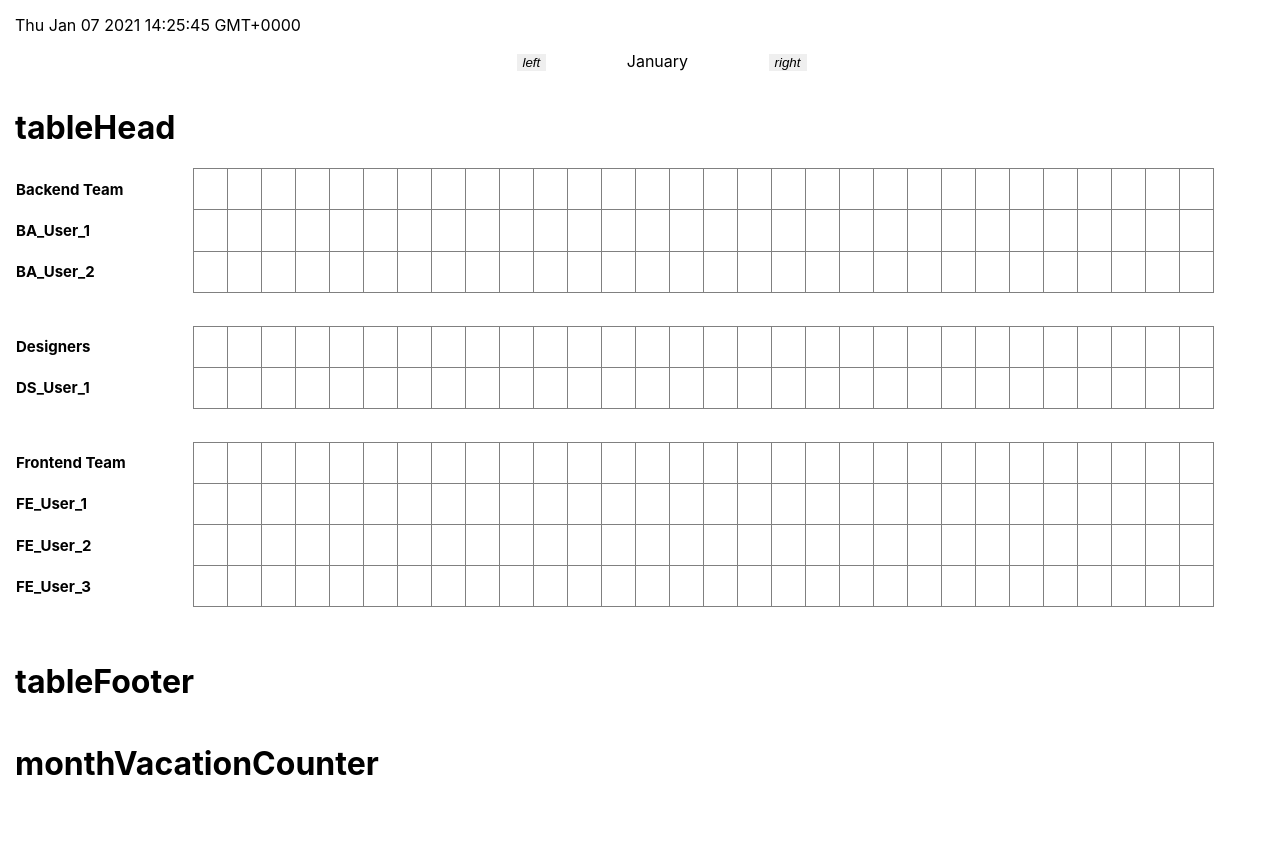
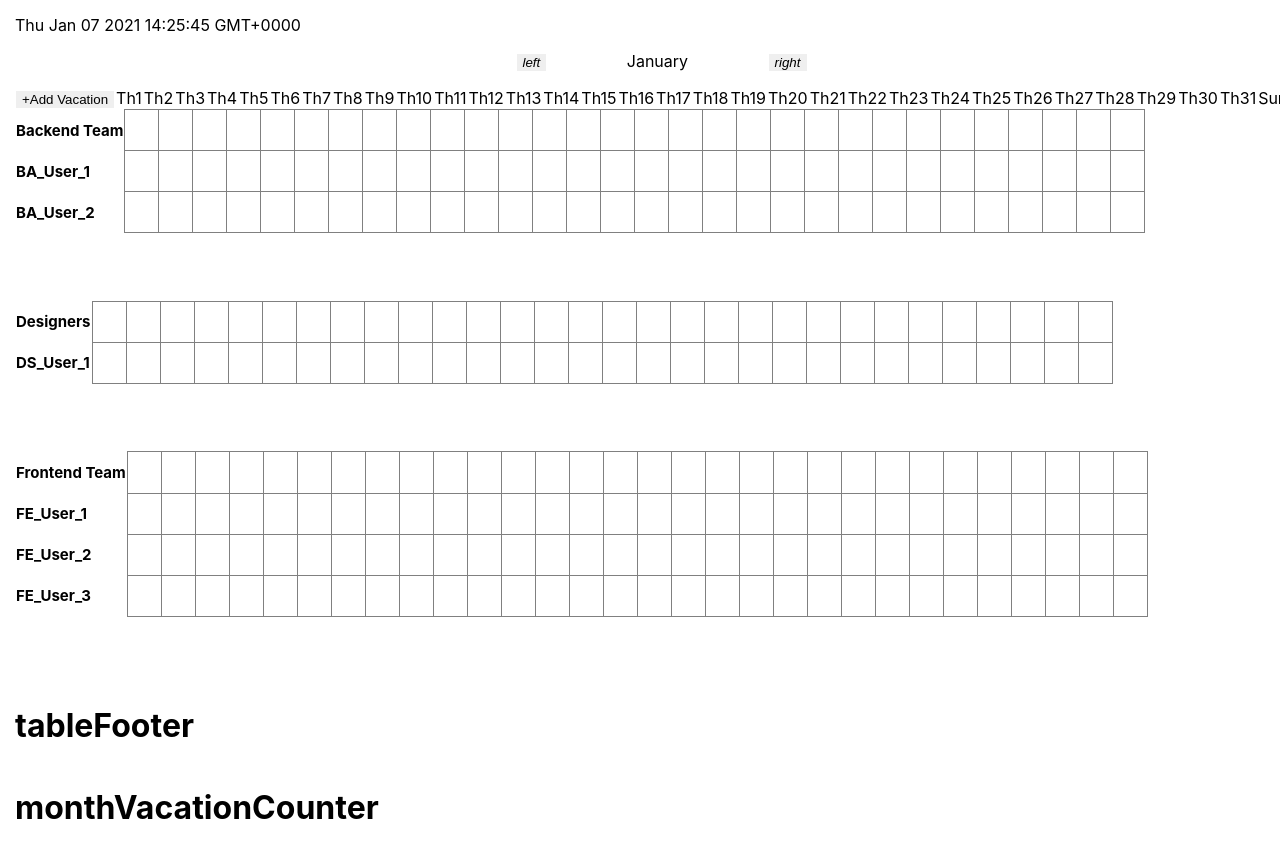
Before and after one commit to LesnovArt/calendarWithReact, a React (Create React App) app: page / in a window 1280 px wide. Shown: the top 858 px of the page. Before the commit the page ends 819 px from the top, so only its background shows below. Built offline with nearby package versions, Linux system fonts and the light colour scheme; data requests are answered from the project's data file.

Commit message:
added thead cells

```diff
--- a/src/App.js
+++ b/src/App.js
@@ -13,8 +13,9 @@ import moment from 'moment';
 
 
 function App() {
-  const [ date, setDate] = useState(moment())
+  const [ currentDate, setCurrentDate] = useState(moment())
   const [members, setPost] = useState([1])
+  const arrDays= []
 
   useEffect(() => {
   axios
@@ -47,17 +48,37 @@ function App() {
     return arrMembers.filter(member => member.realm === department);
   }
 
+  function createCells () {
+
+    const daysInCurrentMonth = currentDate
+      .clone()
+      .endOf("month")
+      .format("DD")
+    // const chosenDate = new Date(this.date.getFullYear(), this.date.getMonth(), index);
+    // const [dayName, , date] = dateFormatter.format(chosenDate).replace(",", "").split(" ");
+    // const isWeekend = dayName === "Sat" || dayName === "Sun";
+
+    for(let i = 1; i<=daysInCurrentMonth; i++) {
+      arrDays.push(i)
+    }
+    return arrDays;
+  }
+
   return (
     <div className="wrapper">
         <Moment/>
-      <MonthSwitcher date={date} setDate={setDate}/>
+      <MonthSwitcher currentDate={currentDate} setCurrentDate={setCurrentDate}/>
       <div className="table-wrapper">
         <table>
-          <TableHead/>
+          <thead>
+            <TableHead currentDate={currentDate} setCurrentDate={setCurrentDate} createCells={createCells} arrDays={arrDays}/>
+          </thead>
           {getDepartments().map((department) =>
-          <TableBody members = { getDepartment(department, members)} department = {department}/>)
-          }
-          <TableFooter/>
+          <tbody>
+            <TableBody members = { getDepartment(department, members)} department = {department}/>
+          </tbody>
+          )}
+            <TableFooter/>
         </table>
       </div>
       <MonthVacationCounter/>
--- a/src/components/monthSwitcher/monthSwitcher.jsx
+++ b/src/components/monthSwitcher/monthSwitcher.jsx
@@ -1,15 +1,15 @@
 import React from "react";
 import style from "./monthSwitcher.module.scss";
 
-function MonthSwitcher({ date, setDate }) {
+function MonthSwitcher({ currentDate, setCurrentDate }) {
   function currentMonthName() {
-    return date.format("MMMM");
+    return currentDate.format("MMMM");
   }
   function prevMonth() {
-    return date.clone().subtract(1, "month");
+    return currentDate.clone().subtract(1, "month");
   }
   function nextMonth() {
-    return date.clone().add(1, "month");
+    return currentDate.clone().add(1, "month");
   }
 
   return (
@@ -17,7 +17,7 @@ function MonthSwitcher({ date, setDate }) {
       <button
         className="navBtn prevMonth"
         onClick={() => {
-          setDate(prevMonth());
+          setCurrentDate(prevMonth());
         }}
       >
         <i className="fas icon icon-Arrow-2">left</i>
@@ -26,7 +26,7 @@ function MonthSwitcher({ date, setDate }) {
       <button
         className="navBtn nextMonth"
         onClick={() => {
-          setDate(nextMonth());
+          setCurrentDate(nextMonth());
         }}
       >
         <i className="fas icon icon-Arrow-3">right</i>
--- a/src/components/tableHead/tabelHead.js
+++ /dev/null
@@ -1,8 +0,0 @@
-import React from "react";
-import style from "./tableHead.module.scss";
-
-function TableHead() {
-    return <h1>tableHead</h1>;
-}
-
-export default TableHead;
--- /dev/null
+++ b/src/components/tableHead/tabelHead.jsx
@@ -0,0 +1,118 @@
+import React from "react";
+import style from "./tableHead.module.scss";
+
+function TableHead({currentDate, setCurrentDate, createCells, arrDays}) {
+  console.log(arrDays)
+    return <thead>
+      <tr>
+        <td className="addVacationCell outputItem ">
+          <button className="addVacationBtn">
+            <span>+</span>Add Vacation
+          </button>
+        </td>
+        {createCells().map((day, index) =>
+          <td className="outputItem">
+            <span className="outputDay">{currentDate.format('dd')}</span>
+            <span className="outputDate">{index + 1}</span>
+          </td>
+        )}
+        <td className="sumCell outputItem weekend">Sum</td>
+      </tr>
+    </thead>
+}
+
+export default TableHead;
+
+// export class Table extends Component {
+//   constructor(parentSelector, date, popupWindowContext) {
+//     super(parentSelector, "table");
+//     this.popupWindowContext = popupWindowContext;
+//     this.teamsContext = [];
+//     this.date = date;
+//     this.component.innerHTML = `<thead><tr class="outputCalendar"></tr></thead>`;
+//     this.daysInCurrentMonth = new Date(date.getFullYear(), date.getMonth() + 1, 0).getDate();
+//     this.teamSumStats = [];
+//     this.foot = {};
+//   }
+
+//   generateTableHead() {
+//     this.foot = new TeamsFooter(this.component, this.teamSumStats);
+//     this.foot.render();
+//     let outputCalendarHTML = `<td class="addVacationCell outputItem "><button class="addVacationBtn"><span>+</span>Add Vacation</button></td>`;
+//     const outputCalendar = this.component.querySelector(".outputCalendar");
+//     for (let index = 1; index <= this.daysInCurrentMonth; index++) {
+//       const chosenDate = new Date(this.date.getFullYear(), this.date.getMonth(), index);
+//       const [dayName, , date] = dateFormatter.format(chosenDate).replace(",", "").split(" ");
+//       const isWeekend = dayName === "Sat" || dayName === "Sun";
+//       outputCalendarHTML += `<td class="outputItem ${isWeekend ? "weekend" : ""}">
+//                 <span class="outputDay">${dayName.slice(0, -1)}</span>
+//                 <span class="outputDate">${date}</span>
+//                 </td>`;
+//     }
+//     outputCalendarHTML += `<td class="sumCell outputItem weekend">Sum</td>`;
+//     outputCalendar.innerHTML = outputCalendarHTML;
+//     const addVacationButton = this.component.querySelector(".addVacationBtn");
+//     addVacationButton.addEventListener("click", this.popupWindowContext.show.bind(this.popupWindowContext));
+//   }
+
+//   updateTableHead(newDate) {
+//     const daysInPreviousMonth = this.daysInCurrentMonth;
+//     this.daysInCurrentMonth = new Date(newDate.getFullYear(), newDate.getMonth() + 1, 0).getDate();
+//     let daysList = Array.prototype.slice.call(this.component.querySelectorAll(".outputItem"));
+//     daysList = daysList.splice(1, daysList.length - 2);
+//     if (this.daysInCurrentMonth < daysInPreviousMonth) {
+//       for (let index = this.daysInCurrentMonth; index < daysInPreviousMonth; index++) {
+//         daysList[index].remove();
+//       }
+//     } else if (this.daysInCurrentMonth > daysInPreviousMonth) {
+//       for (let index = daysInPreviousMonth; index < this.daysInCurrentMonth; index++) {
+//         const newCell = document.createElement("td");
+//         newCell.className = "outputItem";
+//         newCell.innerHTML = `
+//                                 <span class="outputDay"></span>
+//                                 <span class="outputDate">${index + 1}</span>`;
+//         daysList.push(newCell);
+//         daysList[index - 1].after(newCell);
+//       }
+//     }
+//     for (let index = 1; index <= this.daysInCurrentMonth; index++) {
+//       const chosenDate = new Date(newDate.getFullYear(), newDate.getMonth(), index);
+//       const [dayName] = dateFormatter.format(chosenDate).replace(",", "").split(" ");
+//       daysList[index - 1].querySelector(".outputDay").textContent = dayName.slice(0, -1);
+//       // eslint-disable-next-line no-unused-expressions
+//       dayName === "Sat" || dayName === "Sun"
+//         ? daysList[index - 1].classList.add("weekend")
+//         : daysList[index - 1].classList.remove("weekend");
+//     }
+//     this.teamSumStats = [];
+//     for (let index = 0; index < this.teamsContext.length; ++index) {
+//       this.teamsContext[index].updateTeam(newDate);
+//       this.increaseTeamSumStats(this.teamsContext[index].dayPersonStats);
+//     }
+//     this.foot.updateTeamFooter(this.teamSumStats);
+//   }
+
+//   increaseTeamSumStats(teamSumArray) {
+//     if (this.teamSumStats.length === 0) {
+//       this.teamSumStats = teamSumArray;
+//     } else {
+//       for (let index = 0; index < this.teamSumStats.length; ++index) {
+//         if (this.teamSumStats[index] !== "weekend") {
+//           this.teamSumStats[index] += teamSumArray[index];
+//         }
+//       }
+//     }
+//   }
+
+//   render() {
+//     for (let index = 0; index < departmentTeams.teams.length; index++) {
+//       const team = new Team(this.component, departmentTeams.teams[index], this.daysInCurrentMonth, this.date);
+
+//       this.teamsContext.push(team);
+//       team.render();
+//       this.increaseTeamSumStats(this.teamsContext[index].dayPersonStats);
+//     }
+//     this.generateTableHead();
+//     super.render();
+//   }
+// }
--- a/src/components/tableHead/tableHead.module.scss
+++ b/src/components/tableHead/tableHead.module.scss
@@ -0,0 +1,57 @@
+.addVacationBtn {
+  width: 144px;
+  height: 40px;
+  background: var(--btn-bg);
+  border-radius: 7px;
+  border: none;
+  color: #fff;
+  font-size: 14px;
+  line-height: 21px;
+  display: flex;
+  justify-content: center;
+  align-items: center;
+}
+
+.addVacationBtn span {
+  font-size: 24px;
+  padding-right: 10px;
+}
+
+.outputItem {
+  height: 64px;
+  width: 34px;
+  text-align: center;
+  flex-direction: column;
+  align-items: center;
+  line-height: 28px;
+  border: 1px solid rgb(192, 192, 192);
+}
+
+.addVacationCell {
+  max-width: fit-content;
+  padding: 0 119px 24px 0;
+  margin: 0;
+  border-top: none;
+  border-left: none;
+}
+
+.outputDay {
+  padding: 7px;
+  text-align: center;
+  color: #000;
+  font-size: 12px;
+  line-height: 18px;
+}
+
+.outputDate {
+  text-align: center;
+  color: #000;
+  font-size: 14;
+  font-weight: 600;
+  line-height: 21px;
+}
+
+.sumCell {
+  font-size: 12px;
+  line-height: 18px;
+}
```
